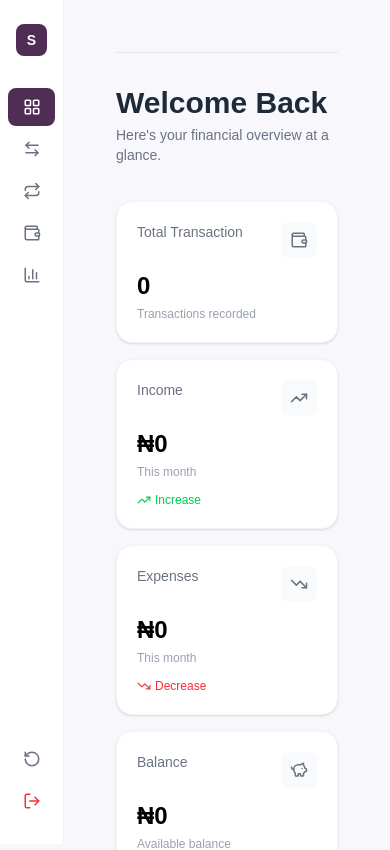
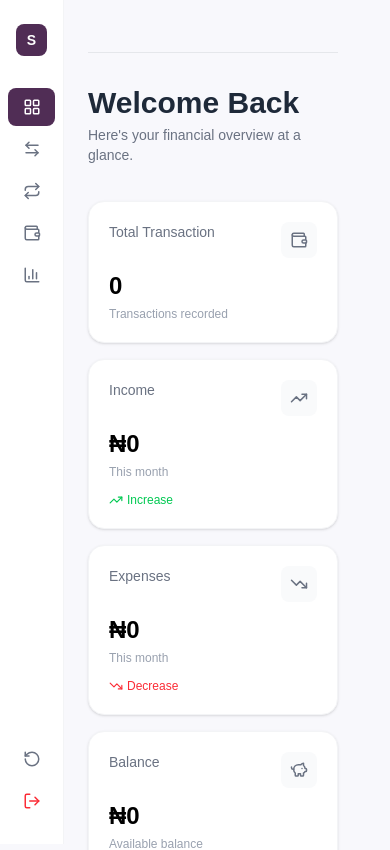
Before and after one commit to airstar8899-web/spendly-expense-tracker, a React (Vite) app: page /dashboard in a window 390 px wide. Shown: the top 850 px of the page. Built offline with nearby package versions, Linux system fonts and the light colour scheme; a web font is replaced by a local one.

Commit message:
adjustment on layout

```diff
--- a/src/components/reusable/sidebar/Layout.jsx
+++ b/src/components/reusable/sidebar/Layout.jsx
@@ -6,7 +6,7 @@ const Layout = () => {
     <div className="min-h-screen bg-[#F8F8FC]">
       <Sidebar />
 
-      <div className="ml-16 md:ml-64 p-13">
+      <div className="ml-9 md:ml-64 p-13">
         <Outlet />
       </div>
     </div>
```
